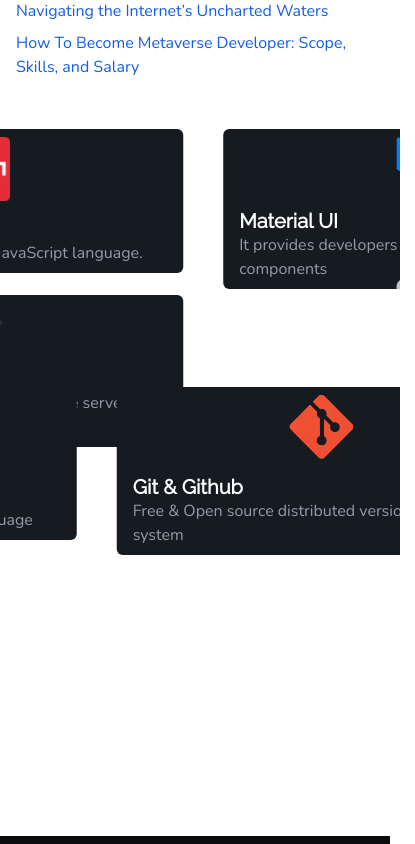
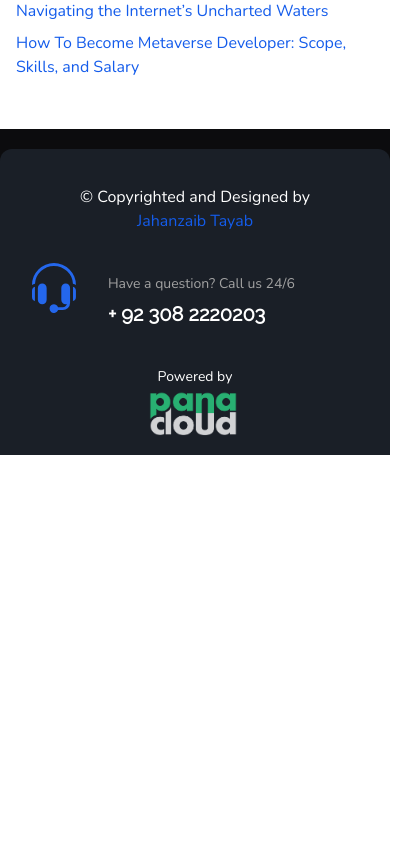
Before and after one commit to JahanzaibTayyab/panaverse-website, a Next.js app: page /web3 in a window 390 px wide. Shown: the part 6020-6864 px from the top of the page, 415 px wide, since content can reach past the window. After the commit the page ends 6475 px from the top, so only its background shows below. Built offline with nearby package versions, Linux system fonts and the light colour scheme.

Commit message:
fix slider issue in mobile devices

```diff
--- a/src/components/courseInfo/index.tsx
+++ b/src/components/courseInfo/index.tsx
@@ -490,7 +490,7 @@
       <Container
         maxW={"full"}
         pb={50}
-        display={{ sm: "none", md: "block" }}
+        display={{ base: "none", md: "block" }}
         padding={0}
       >
         <AutoPlay />
--- a/src/components/quarterDetails/quarter1/index.tsx
+++ b/src/components/quarterDetails/quarter1/index.tsx
@@ -17,7 +17,6 @@
   List,
   ListItem,
   ListIcon,
-  OrderedList,
 } from "@chakra-ui/react";
 import MotionBox from "@/components/home/sections/motionBox";
 import { fadeIn } from "@/utils";
```
